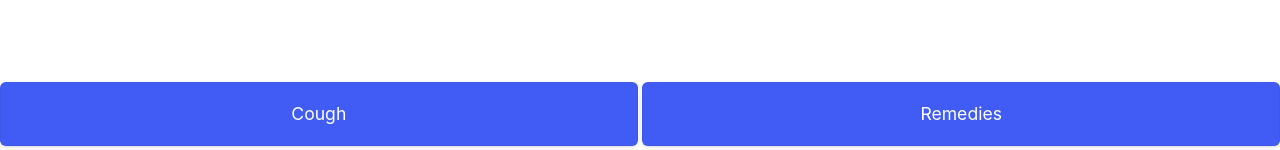
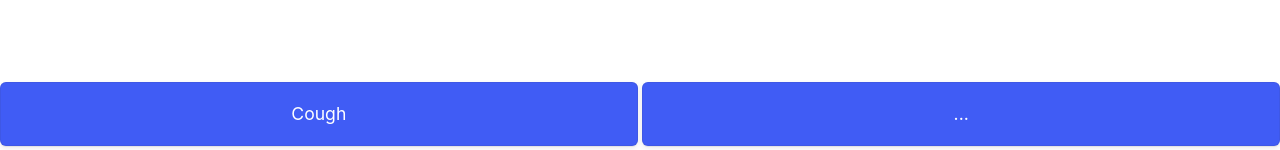
Before and after one commit to plrenaudin/tracker, a React (Create React App) app: page / in a window 1280 px wide. Shown: the part 650-800 px from the top of the page. Built offline with nearby package versions, Linux system fonts and the light colour scheme; the HTML template or start-up script is replaced by a standard one.

Commit message:
Add custom event

```diff
--- a/src/App.css
+++ b/src/App.css
@@ -3,6 +3,7 @@
   overflow: hidden;
   display: flex;
   flex-direction: column;
+  position: relative;
 }
 
 .events {
@@ -30,7 +31,19 @@
   flex-shrink: 0;
   height: 5rem;
   display: flex;
-  gap: .3rem;
+  position: sticky;
+  bottom: 0;
+  gap: 0.3rem;
+}
+
+input {
+  height: 1.5rem;
+  padding: 0.4rem;
+  text-align: center;
+}
+
+form {
+  padding-top: 1rem;
 }
 
 button {
@@ -43,14 +56,16 @@ button {
   background-color: #405cf5;
   border-radius: 6px;
   border-width: 0;
-  box-shadow: rgba(50, 50, 93, .1) 0 0 0 1px inset,rgba(50, 50, 93, .1) 0 2px 5px 0,rgba(0, 0, 0, .07) 0 1px 1px 0;
+  box-shadow: rgba(50, 50, 93, 0.1) 0 0 0 1px inset,
+    rgba(50, 50, 93, 0.1) 0 2px 5px 0, rgba(0, 0, 0, 0.07) 0 1px 1px 0;
   box-sizing: border-box;
   color: #fff;
   cursor: pointer;
   display: flex;
   align-items: center;
   justify-content: center;
-  font-family: -apple-system,system-ui,"Segoe UI",Roboto,"Helvetica Neue",Ubuntu,sans-serif;
+  font-family: -apple-system, system-ui, "Segoe UI", Roboto, "Helvetica Neue",
+    Ubuntu, sans-serif;
   font-size: 100%;
   height: 44px;
   line-height: 1rem;
@@ -61,7 +76,7 @@ button {
   position: relative;
   text-transform: none;
   transform: translateZ(0);
-  transition: all .2s,box-shadow .08s ease-in;
+  transition: all 0.2s, box-shadow 0.08s ease-in;
   user-select: none;
   -webkit-user-select: none;
   touch-action: manipulation;
@@ -77,5 +92,7 @@ button {
 }
 
 .button:focus {
-  box-shadow: rgba(50, 50, 93, .1) 0 0 0 1px inset, rgba(50, 50, 93, .2) 0 6px 15px 0, rgba(0, 0, 0, .1) 0 2px 2px 0, rgba(50, 151, 211, .3) 0 0 0 4px;
+  box-shadow: rgba(50, 50, 93, 0.1) 0 0 0 1px inset,
+    rgba(50, 50, 93, 0.2) 0 6px 15px 0, rgba(0, 0, 0, 0.1) 0 2px 2px 0,
+    rgba(50, 151, 211, 0.3) 0 0 0 4px;
 }
--- a/src/App.js
+++ b/src/App.js
@@ -1,23 +1,35 @@
 import { useRef } from "react";
 import "./App.css";
+import Modal from "./Modal";
 import { useEvents } from "./store";
+import { DEFAULT_EVENT } from "./constants";
 
 function App() {
-  const { events, track, clear } = useEvents();
+  const { events, track, clear, actions, addAction } = useEvents();
   const eventsEl = useRef();
+  const dialog = useRef();
+  const { e: lastAction } = events
+    .filter((i) => i.e !== DEFAULT_EVENT)
+    .slice(-1)
+    .pop() || { e: null };
 
-  const trackEvent = (event) => {
+  const trackEvent = (event = DEFAULT_EVENT) => {
     track(event);
     setTimeout(
       () => (eventsEl.current.scrollTop = eventsEl.current.scrollHeight)
     );
   };
 
+  const closeDialog = () => dialog.current.close();
+
   return (
     <div className="App">
       <button className="trash" onClick={() => clear()}>
         🗑️
       </button>
+      <dialog ref={dialog}>
+        <Modal closeFn={closeDialog} {...{ actions, addAction, track }} />
+      </dialog>
       <ul className="events" ref={eventsEl}>
         {events.length === 0 && <li>No Events...</li>}
         {events.map((event, index) => (
@@ -27,11 +39,16 @@ function App() {
         ))}
       </ul>
       <div className="actions">
-        <button className="button" onClick={() => trackEvent("cough")}>
+        <button className="button" onClick={() => trackEvent()}>
           Cough
         </button>
-        <button className="button" onClick={() => trackEvent("remedies")}>
-          Remedies
+        {lastAction && (
+          <button className="button" onClick={() => trackEvent(lastAction)}>
+            {lastAction}
+          </button>
+        )}
+        <button className="button" onClick={() => dialog.current.showModal()}>
+          ...
         </button>
       </div>
     </div>
--- /dev/null
+++ b/src/Modal.js
@@ -0,0 +1,35 @@
+import { useRef } from "react";
+
+export default function Modal({ closeFn, actions, addAction, track }) {
+  const input = useRef();
+  const onAddAction = (e) => {
+    e.preventDefault();
+    addAction(input.current.value);
+    input.current.value = "";
+    closeFn();
+  };
+
+  const onAction = (action) => {
+    track(action);
+    closeFn();
+  };
+  return (
+    <>
+      {actions.map((action) => (
+        <button
+          className="button"
+          key={action}
+          onClick={() => onAction(action)}
+        >
+          {action}
+        </button>
+      ))}
+      <form>
+        <input ref={input} placeholder="Event" />
+        <button className="button" type="submit" onClick={onAddAction}>
+          + Add
+        </button>
+      </form>
+    </>
+  );
+}
--- /dev/null
+++ b/src/constants.js
@@ -0,0 +1 @@
+export const DEFAULT_EVENT = "Cough";
--- a/src/store.js
+++ b/src/store.js
@@ -1,21 +1,44 @@
 import dayjs from "dayjs";
 import { useState } from "react";
 
+const MAX_CUSTOM_ACTIONS = 6;
+
 export const useEvents = () => {
-    const [events, setEvents] = useState(JSON.parse(window.localStorage.getItem('events')) || []);
+  const [events, setEvents] = useState(
+    JSON.parse(window.localStorage.getItem("events")) || []
+  );
+  const [actions, setActions] = useState(
+    JSON.parse(window.localStorage.getItem("actions")) || []
+  );
 
-    const track = (event) => {
-        setEvents((state) => {
-            const newState = [...state, {t:dayjs().format('YYYY-MM-DD HH:mm:ss'), e:event}];
-            window.localStorage.setItem('events', JSON.stringify(newState));
-            return newState;
-        });
+  const track = (event) => {
+    setEvents((state) => {
+      const newState = [
+        ...state,
+        { t: dayjs().format("YYYY-MM-DD HH:mm:ss"), e: event },
+      ];
+      window.localStorage.setItem("events", JSON.stringify(newState));
+      return newState;
+    });
+  };
+
+  const addAction = (action) => {
+    setActions((state) => {
+      const newState = [...state, action].slice(-MAX_CUSTOM_ACTIONS);
+      window.localStorage.setItem("actions", JSON.stringify(newState));
+      return newState;
+    });
+    track(action);
+  };
+
+  const clear = () => {
+    if (window.confirm("Delete all events?")) {
+      setEvents(() => {
+        window.localStorage.removeItem("events");
+        return [];
+      });
     }
+  };
 
-    const clear = () => setEvents(() => {
-        window.localStorage.removeItem('events');
-        return []
-    });
-
-    return {events, track, clear};
-}
+  return { events, track, clear, actions, addAction };
+};
```
